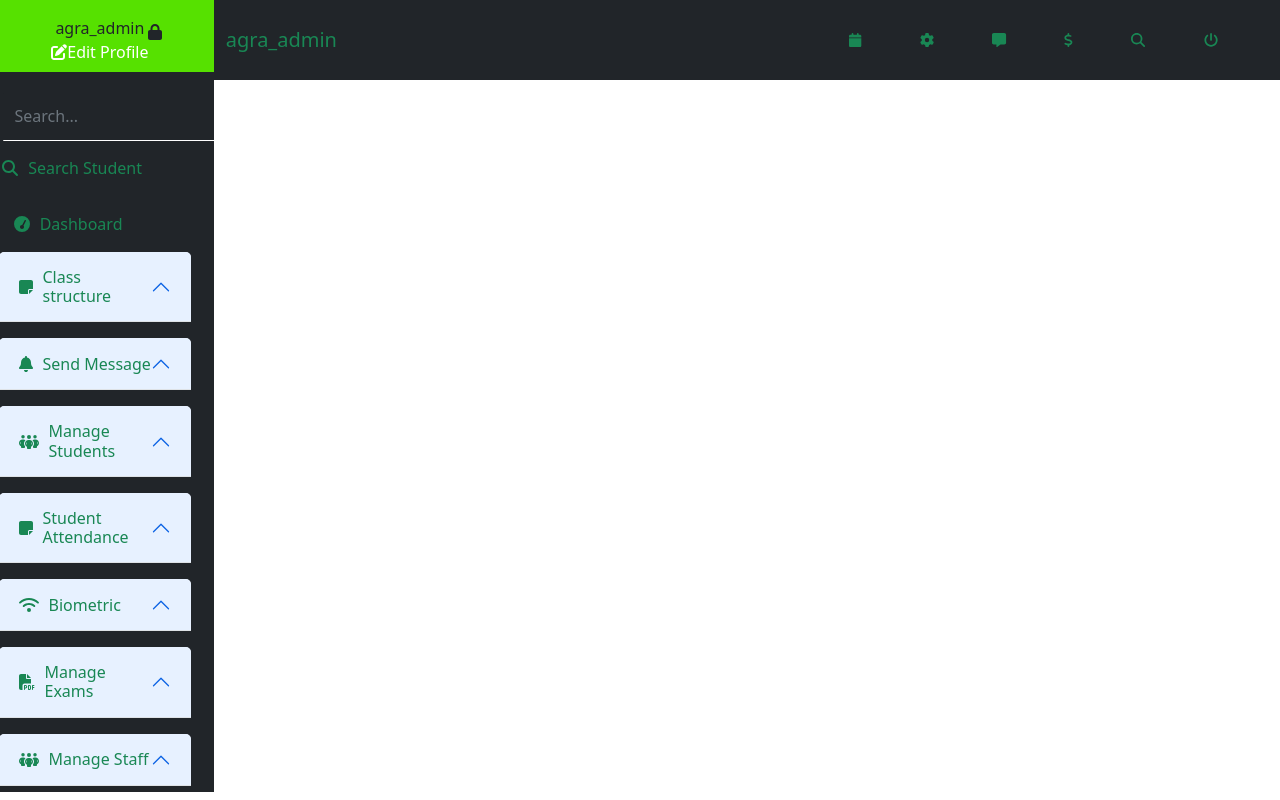
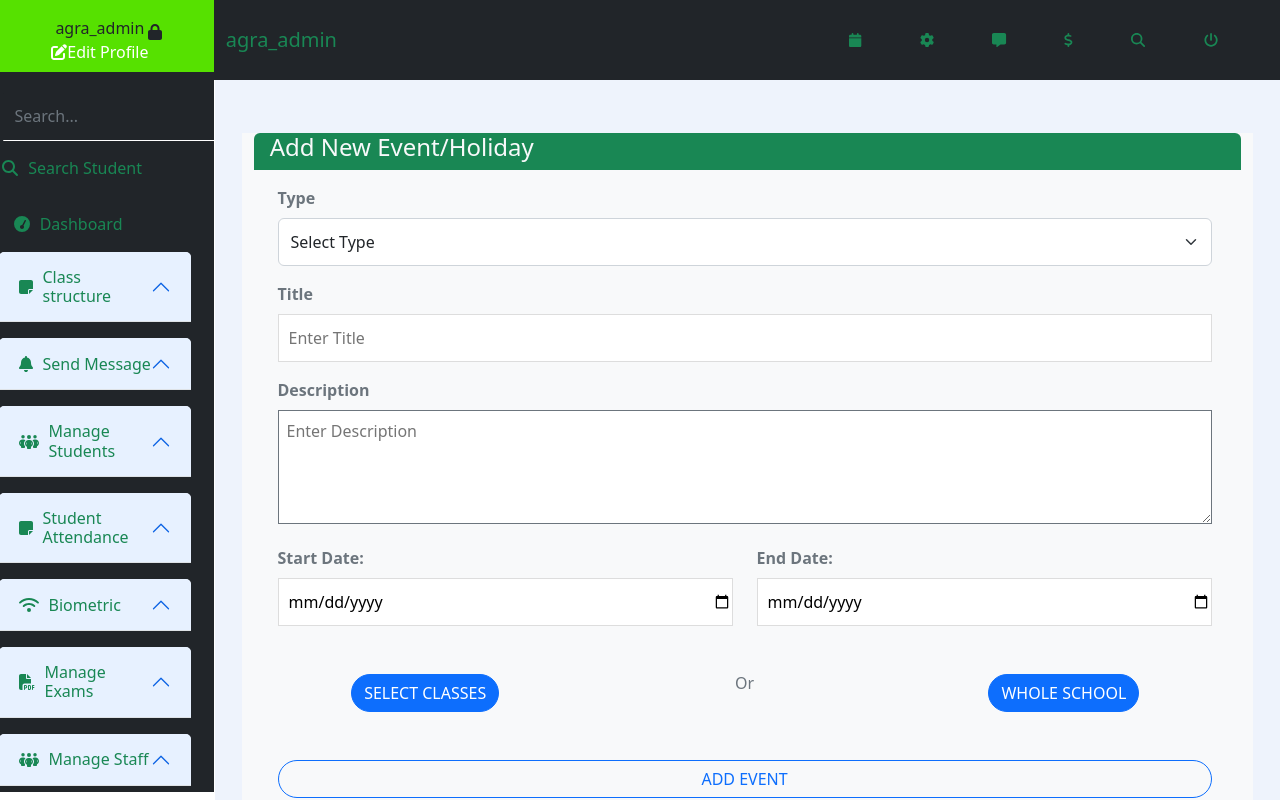
Before and after one commit to piyushshende/School-portal, a React (Create React App) app: page /Calendar_Events in a window 1280 px wide. Built offline with nearby package versions, Linux system fonts and the light colour scheme.

Commit message:
Calendar Events UI

```diff
--- a/src/App.js
+++ b/src/App.js
@@ -31,7 +31,8 @@ import Listdepartments from './components/Manage Staff/List Departments/Listdepa
 import Markstaffattendance from './components/Staff Attendance/Markattendance/Markstaffattendance';
 import Staffattendanceslots from './components/Staff Attendance/Attendanceslots/Staffattendanceslots';
 import Staffdailyreport from './components/Staff Attendance/Dailyreport/Staffdailyreport';
-import Viewbirthdays from './components/Viewbirthdays/Viewbirthdays'
+import Viewbirthdays from './components/Viewbirthdays/Viewbirthdays';
+import Calendarevents from './components/Calendar Events/Calendarevents';
 
 function App() {
   return (
@@ -69,6 +70,7 @@ function App() {
         <Route path="/Staff_Attendance/Attendance_Slots" element={<Staffattendanceslots/>}/>
         <Route path="/Staff_Attendance/Daily_Report" element={<Staffdailyreport/>}/>
         <Route path="/View_Birthdays" element={<Viewbirthdays/>}/>
+        <Route path="/Calendar_Events" element={<Calendarevents/>}/>
 
       </Routes>
       </BrowserRouter>
--- /dev/null
+++ b/src/components/Calendar Events/Actions.js
@@ -0,0 +1,14 @@
+import React from "react";
+import { FontAwesomeIcon } from "@fortawesome/react-fontawesome";
+import { faEdit } from "@fortawesome/free-solid-svg-icons";
+import { faTrash } from "@fortawesome/free-solid-svg-icons";
+const Actions = ()=>{
+    return(
+        <div className="ms-3">
+            <div className="w-auto text-warning pe-auto"><FontAwesomeIcon icon={faEdit}/></div>
+            <div className="w-auto text-danger pe-auto"><FontAwesomeIcon icon={faTrash}/></div>
+        </div>
+    )
+}
+
+export default Actions
--- /dev/null
+++ b/src/components/Calendar Events/Calendarevents.js
@@ -0,0 +1,112 @@
+import React from "react";
+import Actions from "./Actions";
+
+const Calendarevents = () => {
+    return (
+        <React.Fragment>
+            <div className="commontoall">
+                <div className="container W-95 bg-light mb-5 pb-3">
+                    <div className="bg-success W-100 text-light d-flex justify-content-start rounded-top">
+                        <h4 className="h4 mx-3">Add New Event/Holiday</h4>
+                    </div>
+                    <div className="row mt-3">
+                        <div className="col text-start text-secondary fw-bold">
+                            <label htmlFor="type" >Type</label>
+                            <select className="form-select text-start mt-2" aria-label="Default select example" id="type" name="type">
+                                <option selected className=" bg-secondary text-light">Select Type</option>
+                                <option value="1" className=" bg-secondary text-light">Event</option>
+                                <option value="2" className=" bg-secondary text-light">Holiday</option>
+                                <option value="3" className=" bg-secondary text-light">Sport</option>
+                                <option value="4" className=" bg-secondary text-light">Exam</option>
+                            </select>
+                        </div>
+                    </div>
+                    <div className="row mt-3">
+                        <div className="col text-start text-secondary fw-bold">
+                            <label htmlFor="title" >Title</label>
+                            <input type="text" className="mt-2 w-100" id="title" name="title" placeholder="Enter Title" />
+                        </div>
+                    </div>
+                    <div className="row mt-3">
+                        <div className="col text-start text-secondary fw-bold">
+                            <label htmlFor="exampleFormControlTextarea1" >Description</label>
+                            <textarea className="w-100 mt-2 border border-secondary p-2" id="exampleFormControlTextarea1" name="exampleFormControlTextarea1" rows="4" placeholder="Enter Description"></textarea>
+                        </div>
+                    </div>
+                    <div className="row mt-3">
+                        <div className="col text-start text-secondary fw-bold">
+                            <label htmlFor="startdate" >Start Date:</label>
+                            <input type="date" className="mt-2 w-100" id="startdate" name="startdate" />
+                        </div>
+                        <div className="col text-start text-secondary fw-bold">
+                            <label htmlFor="enddate" >End Date:</label>
+                            <input type="date" className="mt-2 w-100" id="enddate" name="enddate" />
+                        </div>
+                    </div>
+                    <div className="row mt-5">
+                        <div className="col text-center text-secondary fw-bold">
+                            <button className="btn btn-primary w-auto h-auto rounded-pill">SELECT CLASSES</button>
+                        </div>
+                        <div className="col text-center text-secondary fw-bold">
+                            <h6>Or</h6>
+                        </div>
+                        <div className="col text-center text-secondary fw-bold">
+                            <button className="btn btn-primary w-auto h-auto rounded-pill">WHOLE SCHOOL</button>
+                        </div>
+                    </div>
+                    <div className="row mt-5">
+                        <div className="col text-center text-secondary fw-bold">
+                            <button className="btn btn-outline-primary w-100 h-auto rounded-pill">ADD EVENT</button>
+                        </div>
+                    </div>
+                    <div className="row mt-5">
+                        <div className="col text-secondary text-start">
+                            <h5>View Events</h5>
+                        </div>
+                    </div>
+                    <div className="row text-start fw-bold">
+                        <div className="col text-secondary">
+                            <label htmlFor="start">Start Date:</label>
+                            <input type="date" id="start" name="start" className="w-100 mt-1" />
+                        </div>
+                        <div className="col text-secondary">
+                            <label htmlFor="end">End Date:</label>
+                            <input type="date" id="end" name="end" className="w-100 mt-1" />
+                        </div>
+                    </div>
+                    <div className="row mt-3 ">
+                        <div className="col">
+                            <table class="table text-start table-bordered border-dark text-secondary">
+                                <thead>
+                                    <tr>
+                                        <th scope="col">#</th>
+                                        <th scope="col">Subject</th>
+                                        <th scope="col">Body</th>
+                                        <th scope="col">Sent To</th>
+                                        <th scope="col">Start Time</th>
+                                        <th scope="col">End Time</th>
+                                        <th scope="col">Actions</th>
+                                    </tr>
+                                </thead>
+                                <tbody>
+                                    <tr>
+                                        <td>1</td>
+                                        <td>Summer Vacation</td>
+                                        <td>Class 1 to 5 will have summer holidays from today.</td>
+                                        <td>1-A,1-B,2-A,2-B,3-A,3-B,4-A,4-B</td>
+                                        <td>05 Jun 2019 11:56 am</td>
+                                        <td>12 Jun 2019 11:56 am</td>
+                                        <td><Actions/></td>
+                                    </tr>
+                                </tbody>
+                            </table>
+                        </div>
+                    </div>
+
+                </div>
+            </div>
+        </React.Fragment>
+    )
+}
+
+export default Calendarevents;
--- a/src/components/ERP/common/Sidebar.js
+++ b/src/components/ERP/common/Sidebar.js
@@ -212,6 +212,9 @@ const Sidebar = () => {
                                 <li class="nav-item mx-3 w-75">
                                     <a class="nav-link text-success fs-6" href="#"><Link to="/View_Birthdays"><FontAwesomeIcon icon={faCalendar} className="wid" />View Birthdays</Link></a>
                                 </li>
+                                <li class="nav-item mx-3 w-75">
+                                    <a class="nav-link text-success fs-6" href="#"><Link to="/Calendar_Events"><FontAwesomeIcon icon={faCalendar} className="wid" />Calendar Events</Link></a>
+                                </li>
                             </ul>
 
                         </div>
```
